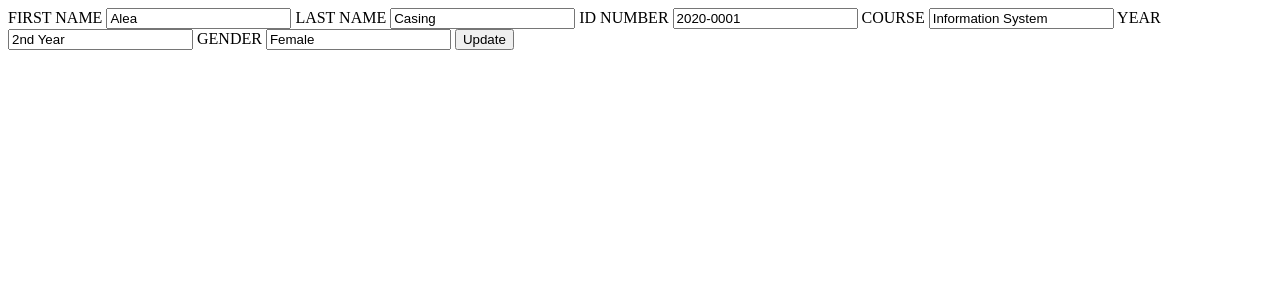
After one commit to kennethmartingagno/ssis-flask, a Flask app: page /edit/6 in a window 1280 px wide. The commit adds this page. Shown: the top 300 px of the page. Run offline with Flask 2, Linux system fonts and the light colour scheme; data comes from the database, SQL or seed files in the repository.

```diff
--- a/__init__.py
+++ b/__init__.py
@@ -1,27 +1,78 @@
+from sqlite3.dbapi2 import connect
 from flask import Flask, render_template, request, redirect, url_for, flash
 import sqlite3
 
 app = Flask(__name__)
+app.config['SECRET_KEY'] = 'streetcar'
 
 @app.route('/')
-def home():
-    return render_template("index.html")
+def index():
+    connection = sqlite3.connect("students.db")
+    connection.row_factory = sqlite3.Row
+    cursor = connection.cursor()
+    cursor.execute("SELECT * FROM Students")
+    data = cursor.fetchall()
+    return render_template("index.html", student=data)
 
-@app.route('/', methods=['GET', 'POST'])
-def add_student():
-    if request.method == "POST":
-        id = request.form['id']
+@app.route('/add', methods=['POST'])
+def add():
+    if request.method == 'POST':
+        id_number = request.form['id_number']
         first = request.form['first']
         last = request.form['last']
         course = request.form['course']
         year = request.form['year']
         gender = request.form['gender']
-        with sqlite3.connect("students.db") as connection:
-            cursor = connection.cursor()
-            cursor.execute("INSERT INTO students (id, first, last, course, year, gender) values (?,?,?,?,?,?)", (id, first, last, course, year, gender))
-            connection.commit()
 
-    return redirect(url_for('home'))
+        with sqlite3.connect("students.db") as conn:
+            cur = conn.cursor()
+            cur.execute("INSERT INTO Students (id_number, first, last, course, year, gender) values (?,?,?,?,?,?)", (id_number, first, last, course, year, gender))
+            conn.commit()
+            return redirect(url_for('index'))
+
+@app.route('/edit/<id>', methods=['POST', 'GET'])
+def get_student(id):
+    connection = sqlite3.connect("students.db")
+    connection.row_factory = sqlite3.Row
+    cursor = connection.cursor()
+    cursor.execute('SELECT * FROM Students WHERE id = ?', id)
+    data = cursor.fetchall()
+    cursor.close()
+    return render_template("edit.html", student=data[0])
+
+@app.route('/update/<id>', methods=['POST'])
+def update_student(id):
+    if request.method == 'POST':
+        id_number = request.form['id_number']
+        first = request.form['first']
+        last = request.form['last']
+        course = request.form['course']
+        year = request.form['year']
+        gender = request.form['gender']
+
+        with sqlite3.connect("students.db") as conn:
+            cur = conn.cursor()
+            cur.execute("""
+            UPDATE Students
+            SET id_number = ?,
+                first = ?,
+                last = ?,
+                course = ?,
+                year = ?,
+                gender = ?
+            WHERE id = ?
+            """, (id_number, first, last, course, year, gender, id))
+            conn.commit()
+            return redirect(url_for('index'))
+
+@app.route('/delete/<string:id>', methods=['POST','GET'])
+def delete_student(id):
+    connection = sqlite3.connect("students.db")
+    connection.row_factory = sqlite3.Row
+    cursor = connection.cursor()
+    cursor.execute('DELETE FROM Students WHERE id = ?', id)
+    connection.commit()
+    return redirect(url_for('index'))
 
 if __name__ == "__main__":
     app.run(debug=True)
--- /dev/null
+++ b/templates/edit.html
@@ -0,0 +1,49 @@
+<!DOCTYPE html>
+<html lang="en">
+<head>
+    <meta charset="UTF-8">
+    <meta http-equiv="X-UA-Compatible" content="IE=edge">
+    <meta name="viewport" content="width=device-width, initial-scale=1.0">
+    <title>EDIT</title>
+</head>
+<body>
+    <div>
+        <form action="/update/{{student.id}}" method="POST">
+            <label for="first">FIRST NAME</label>
+            <input type="text" name="first" value="{{student.first}}">
+
+            <label for="last" >LAST NAME</label>
+            <input type="text" name="last" value="{{student.last}}">
+
+            <label for="id_number">ID NUMBER</label>
+            <input type="text" name="id_number" value="{{student.id_number}}">
+
+            <label for="course">COURSE</label>
+            <input list="courses" name="course" id="course" value="{{student.course}}">
+            <datalist id="courses">
+                <option value="Computer Science">
+                <option value="Computer Engineering">
+                <option value="Information Technology">
+                <option value="Information System">
+            </datalist>
+
+            <label for="year">YEAR</label>
+            <input list="years" name="year" id="year" value="{{student.year}}">
+            <datalist id="years">
+                <option value="1st Year">
+                <option value="2nd Year">
+                <option value="3rd Year">
+                <option value="4th Year">
+            </datalist>
+
+            <label for="gender">GENDER</label>
+            <input list="genders" name="gender" id="gender"  value="{{student.gender}}">
+            <datalist id="genders">
+                <option value="Male">
+                <option value="Female">
+            </datalist>
+            <button type="submit">Update</button>
+        </form>
+    </div>
+</body>
+</html>
```
Also changed, not shown: studentdb.py (deleted, +0 -18 lines), studentsdb.py (added, +17 -0 lines), templates/index.html (+24 -39 lines), README.md (deleted), static/style.css (deleted), students.db.
